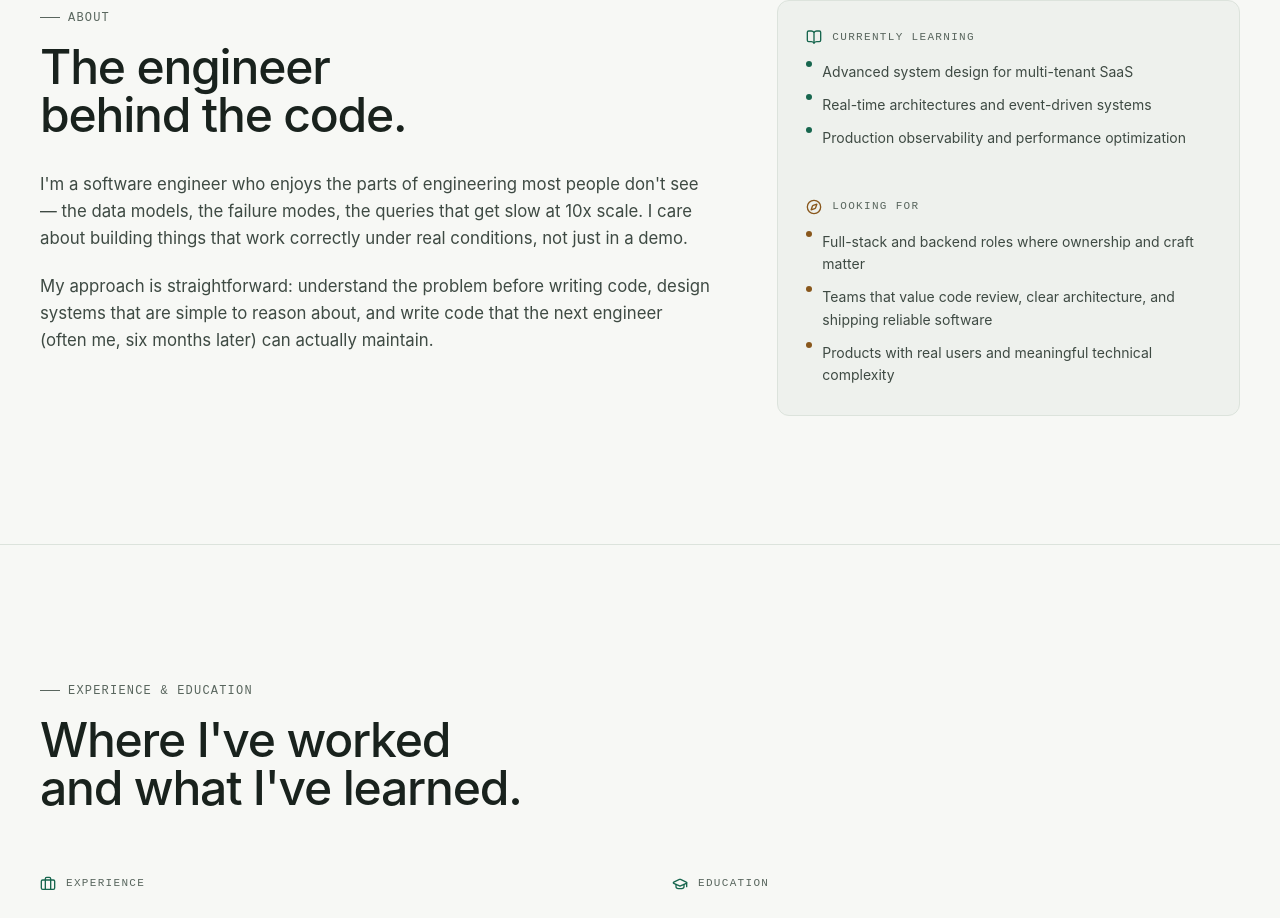
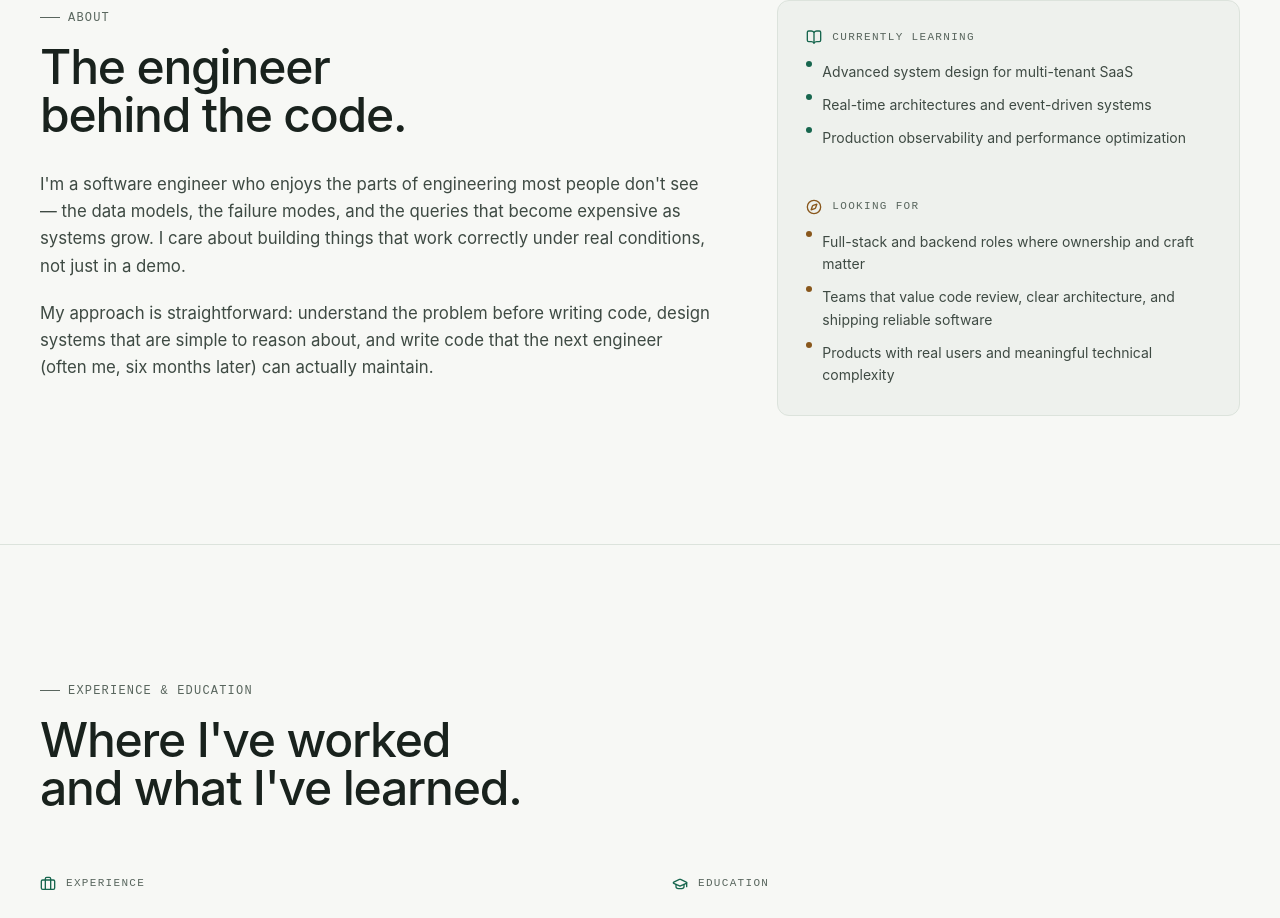
Before and after one commit to antwirobert/portfolio, a React (Vite) app: page / in a window 1280 px wide. Shown: the part 3505-4423 px from the top of the page. Built offline with nearby package versions, Linux system fonts and the light colour scheme.

Commit message:
feat: refine about section for clarity and precision in engineering description

```diff
--- a/src/data/portfolio.ts
+++ b/src/data/portfolio.ts
@@ -19,7 +19,7 @@ export const profile: Profile = {
 
 export const about: AboutContent = {
   paragraphs: [
-    "I'm a software engineer who enjoys the parts of engineering most people don't see — the data models, the failure modes, the queries that get slow at 10x scale. I care about building things that work correctly under real conditions, not just in a demo.",
+    "I'm a software engineer who enjoys the parts of engineering most people don't see — the data models, the failure modes, and the queries that become expensive as systems grow. I care about building things that work correctly under real conditions, not just in a demo.",
     "My approach is straightforward: understand the problem before writing code, design systems that are simple to reason about, and write code that the next engineer (often me, six months later) can actually maintain.",
   ],
   learning: [
```
